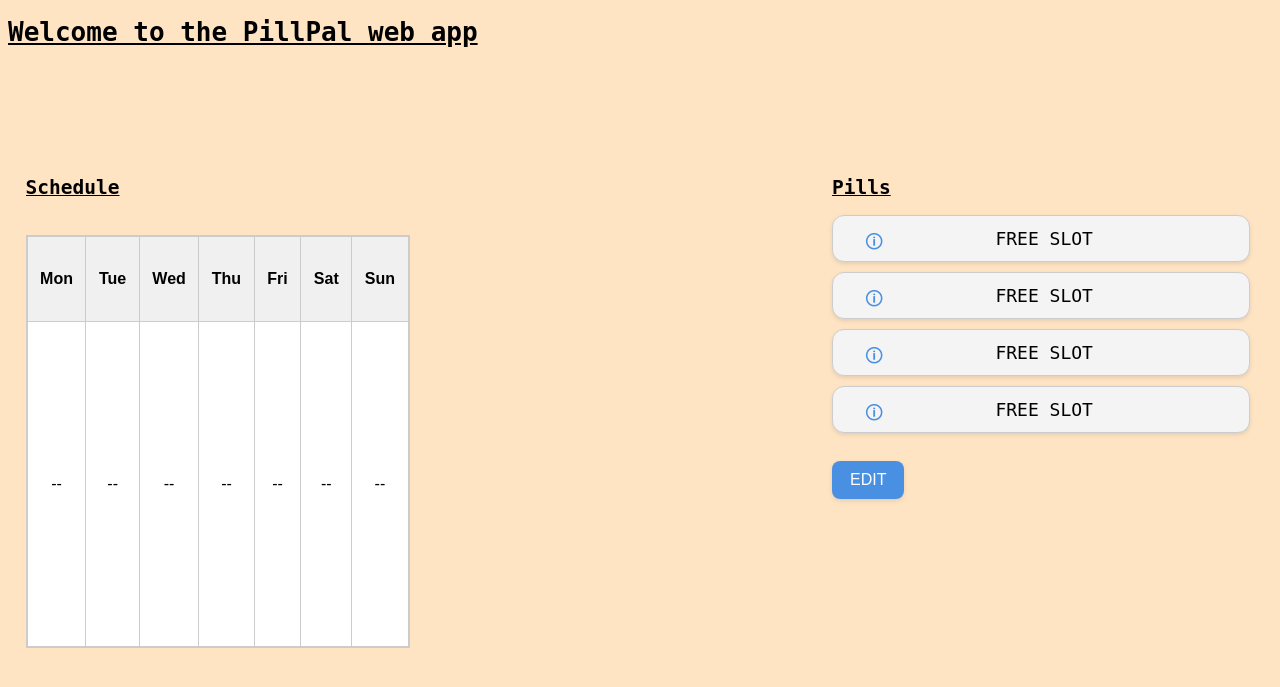
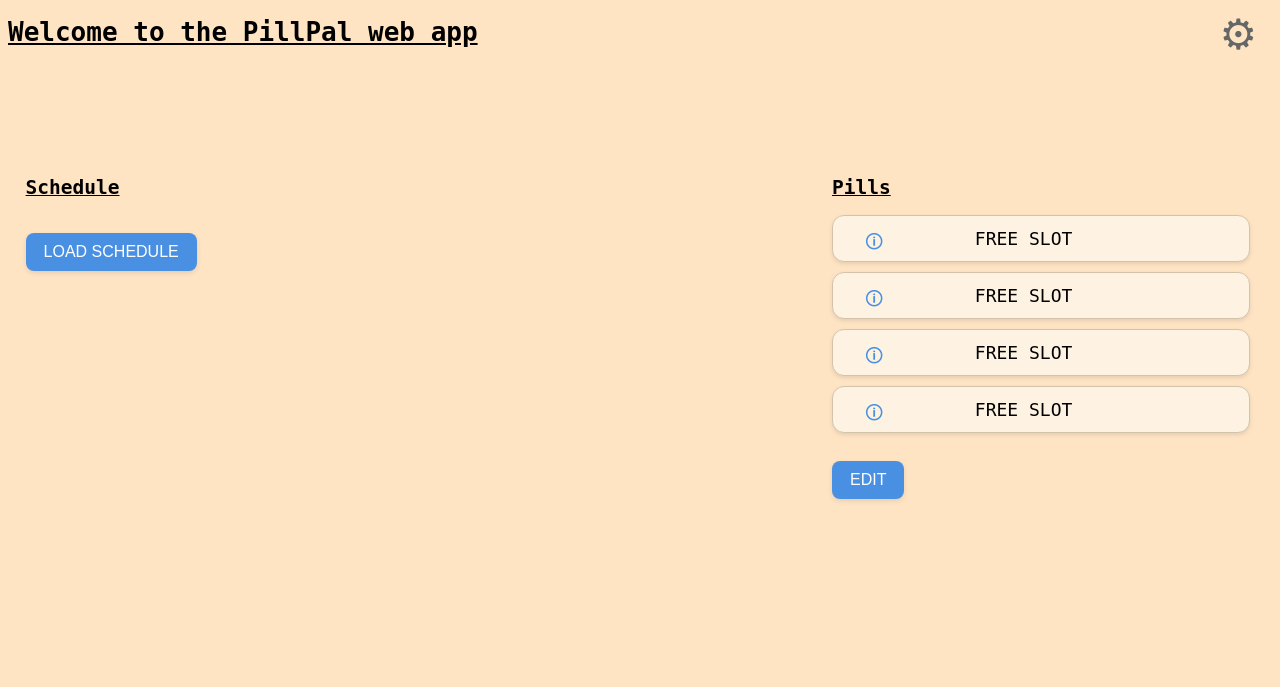
Before and after one commit to GeorgeHurst/pillpal-ui, a Flask app: page /standalone in a window 1280 px wide. Shown: the top 687 px of the page. Run offline with Flask 3, Linux system fonts and the light colour scheme.

Commit message:
fix stuff

```diff
--- a/app.py
+++ b/app.py
@@ -15,11 +15,19 @@ DATA_FILE = 'data.json'
 def login():
     return render_template('login_page.html')
 
+
+
+
+############### STANDALONE ROUTES ###############
 @app.route('/standalone')
 def go_to_standalone():
     return render_template('standalone.html')
 
-@app.route('/loadData', methods=['GET'])
+@app.route('/edit_pill/slot_<slot_id>')
+def edit_pill(slot_id):
+    return render_template('edit_pill.html', slot_id=(int(slot_id)-1))
+
+@app.route('/load_data', methods=['GET'])
 def get_data():
     if not os.path.exists(DATA_FILE):
         return jsonify({})
@@ -27,12 +35,91 @@ def get_data():
         data = json.load(f)
     return jsonify(data)
 
+@app.route('/get_pill_data/<int:slot_id>', methods=['GET'])
+def get_pill_data(slot_id):
+    if not os.path.exists(DATA_FILE):
+        return jsonify({})
+
+    try:
+        with open(DATA_FILE, 'r') as f:
+            data = json.load(f)
+        pills = data.get("pills", [])
+        if slot_id < 0 or slot_id >= len(pills):
+            return jsonify({})
+        pill_data = pills[slot_id]
+        return jsonify(pill_data)
+    except Exception as e:
+        print("Error fetching pill data:", e)
+        return jsonify({}), 500
+
+@app.route('/save_pill/<int:slot_id>', methods=['POST'])
+def save_pill(slot_id):
+    if not os.path.exists(DATA_FILE):
+        return jsonify({'error': 'Data file not found'}), 404
+
+    try:
+        with open(DATA_FILE, 'r') as f:
+            data = json.load(f)
+
+        pills = data.get("pills", [])
+
+        # If list too short, pad it
+        while len(pills) <= slot_id:
+            pills.append({})
+
+        # Update with form data
+        updated_pill = {
+            "name": request.form['name'],
+            "dosePerPill": int(request.form['dosePerPill']),
+            "pillsPerDose": int(request.form['pillsPerDose']),
+            "dosesPerDay": int(request.form['dosesPerDay']),
+            "minHoursBetweenDoses": int(request.form['minHoursBetweenDoses'])
+        }
+
+        pills[slot_id] = updated_pill
+        data["pills"] = pills
+
+        with open(DATA_FILE, 'w') as f:
+            json.dump(data, f, indent=2)
+
+        return go_to_standalone()
+
+    except Exception as e:
+        print("Error saving pill data:", e)
+        return jsonify({'error': 'Failed to save'}), 500
+
+@app.route('/update_pill_data/<int:slot_id>', methods=['POST'])
+def update_pill_data(slot_id):
+    if not os.path.exists(DATA_FILE):
+        return jsonify({'error': 'Data file missing'}), 404
+
+    try:
+        with open(DATA_FILE, 'r') as f:
+            data = json.load(f)
+
+        pills = data.get("pills", [])
+        if slot_id < 0 or slot_id >= len(pills):
+            return jsonify({'error': 'Invalid slot ID'}), 400
+
+        updated_pill = request.get_json()
+        pills[slot_id] = updated_pill
+
+        with open(DATA_FILE, 'w') as f:
+            json.dump(data, f, indent=2)
+
+        return jsonify({'success': True})
+    except Exception as e:
+        print("Error updating pill data:", e)
+        return jsonify({'error': 'Internal error'}), 500
+
 @app.route('/saveData', methods=['POST'])
 def update_data():
     new_data = request.get_json()
     with open(DATA_FILE, 'w') as f:
         json.dump(new_data, f, indent=2)
     return jsonify({'status': 'success'})
+
+#################################################
 
 
 @app.route('/main')
--- a/static/css/standalone.css
+++ b/static/css/standalone.css
@@ -26,8 +26,8 @@ body {
 
 
 .pill_slot {
-    background-color: #f4f4f4;
-    border: 1px solid #ccc;
+    background-color: #fef3e2;
+    border: 1px solid #d3c3ab;
     border-radius: 12px;
     padding: 12px 16px;
     margin: 10px 0;
@@ -35,6 +35,19 @@ body {
     text-align: center;
     box-shadow: 0 2px 4px rgba(0, 0, 0, 0.1);
     width: 100%
+}
+
+.edit_pill_btn {
+    visibility: hidden;
+    background: none;
+    border: none;
+    color: rgb(75, 182, 42);
+    font-size: 18px;
+    font-weight: bold;
+    cursor: pointer;
+    float: right;
+    margin-left: 10px;
+    transition: color 0.2s;
 }
 
 .remove_btn {
@@ -49,6 +62,7 @@ body {
     margin-left: 10px;
     transition: color 0.2s;
 }
+
 
 .info_btn {
     background: none;
@@ -66,6 +80,7 @@ body {
 }
 
 
+#pill_div.editing .edit_pill_btn,
 #pill_div.editing .remove_btn {
     visibility: visible;
 }
@@ -104,19 +119,30 @@ body {
     text-align: center;
     table-layout: fixed;
     margin-top: 20px;
-    border: 2px solid #ccc;
+    border: 2px solid #d3c3ab;
     font-family: sans-serif;
 }
 
 #schedule_div {
-    width: 50vw;
-    overflow: hidden; /* Keeps the div tidy */
+    height: 30vw;
+    /* overflow: hidden; */
 }
 
 .table_wrapper {
-    overflow-x: auto; /* Enables horizontal scroll JUST for the table */
-    width: 100%;
+    overflow: hidden;
+    height: 100%;
 }
+
+.table_wrapper {
+  overflow: auto; /* Enables scrolling */
+  scrollbar-width: none; /* Firefox */
+  -ms-overflow-style: none; /* IE and Edge */
+}
+
+.table_wrapper::-webkit-scrollbar {
+  display: none; /* Chrome, Safari, newer Edge */
+}
+
 
 .schedule_table {
     width: max-content; /* Allows the table to expand naturally */
@@ -124,25 +150,25 @@ body {
     text-align: center;
     table-layout: fixed;
     margin-top: 20px;
-    border: 2px solid #ccc;
+    border: 2px solid #d3c3ab;
     font-family: sans-serif;
 }
 
 .schedule_table th,
 .schedule_table td {
-    border: 1px solid #ccc;
+    border: 1px solid #d3c3ab;
     padding: 12px;
     height: 60px;
-    width: 120px;
+    width: 180px;
 }
 
 .schedule_table th {
-    background-color: #f0f0f0;
+    background-color: #fef3e2;
     font-weight: bold;
 }
 
 .schedule_table .slot {
-    background-color: #fff;
+    background-color: #fef3e2;
     transition: background-color 0.2s;
     height: 300px;
 }
@@ -151,3 +177,16 @@ body {
     background-color: #e6f0ff;
     cursor: pointer;
 }
+
+.settings {
+    background: none;
+    border: none;
+    color: #656666;
+    position: fixed;
+    top: 0%;
+    right: 1%;
+    font-size: 42px;
+    margin: 0 0 0 0;
+    padding: 10px 10px 10px 10px;
+    box-shadow: none;
+}
--- a/static/js/standalone.js
+++ b/static/js/standalone.js
@@ -1,5 +1,6 @@
+var data;
+
 function generateSchedule(data) {
-
     const toMinutes = (timeStr) => {
         const [h, m] = timeStr.split(":").map(Number);
         return h * 60 + m;
@@ -28,37 +29,42 @@ function generateSchedule(data) {
         } = pill;
 
         const minInterval = minHoursBetweenDoses * 60;
-        const spacing = totalActiveMinutes / dosesPerDay;
+        const requiredTime = minInterval * (dosesPerDay - 1);
 
-        // Check if schedule is impossible for this pill
-        if (spacing < minInterval) {
+        // Human-friendly time format
+        const readableRequiredTime = requiredTime >= 60
+            ? `${(requiredTime / 60).toFixed(1)} hour${requiredTime >= 120 ? 's' : ''}`
+            : `${requiredTime} minute${requiredTime > 1 ? 's' : ''}`;
+
+        if (requiredTime > totalActiveMinutes) {
             skippedPills.push({
                 name,
-                reason: `Not enough active time (${totalActiveMinutes} mins) to fit ${dosesPerDay} doses with minimum ${minInterval} mins between doses.`
+                reason: `Need ${readableRequiredTime} between ${dosesPerDay} doses, but only ${totalActiveMinutes} minutes available.`
             });
-            continue; // Skip this pill
+            continue;
         }
 
+        // Schedule doses starting at active period start, spaced by minInterval
         let currentTime = start;
         for (let i = 0; i < dosesPerDay; i++) {
             if (currentTime > end) break;
 
             allDoses.push({
-                time: Math.round(currentTime),
+                time: currentTime,
                 pill: name,
                 amount: pillsPerDose
             });
 
-            currentTime += Math.max(minInterval, spacing);
+            currentTime += minInterval;
         }
     }
 
-    // Sort all doses by time
+    // Sort doses chronologically
     allDoses.sort((a, b) => a.time - b.time);
 
-    // Group doses that are within 10 minutes
+    // Group doses within timeThreshold minutes
+    const groupedSchedule = [];
     const timeThreshold = 10;
-    const groupedSchedule = [];
 
     for (const dose of allDoses) {
         const lastGroup = groupedSchedule[groupedSchedule.length - 1];
@@ -90,14 +96,18 @@ function generateSchedule(data) {
         })),
         skippedPills
     };
-
 }
 
 
-function getData() {
-    fetch('http://localhost:5000/loadData')
+function loadData() {
+    fetch('http://localhost:5000/load_data')
     .then(response => response.json())
-    .then(data => {fillSlots(data)/*; return data <-- does this work*/});
+    .then(data => {getData(data)});
+}
+
+
+function getData(_data) {
+   data = _data;
 }
 
 document.addEventListener('DOMContentLoaded', () => {
@@ -110,32 +120,94 @@ document.addEventListener('DOMContentLoaded', () => {
 
     });
 
-    getData();
+    loadData();
+    fillSlots(data);
+
 
     // This needs to be made specific for each info button
     document.querySelectorAll('.info_btn').forEach(btn => {
         btn.addEventListener('click', () => {
-            alert('Info: This is your pill information.');
+            let id = btn.id[btn.id.length - 1];
+            alert(`Pill Name: ${capitaliseFirstLetter(data.pills[id].name)}\nDose per pill: ${data.pills[id].dosePerPill}mg\nPills per dose: ${data.pills[id].pillsPerDose}\nDoses per day: ${data.pills[id].dosesPerDay}\nMin time between doses: ${data.pills[id].minHoursBetweenDoses}hrs`);
+
         });
     });
 
+    document.querySelectorAll('.edit_pill_btn').forEach(btn => {
+        btn.addEventListener('click', () => {
+            let id = btn.id[btn.id.length - 1];
+            window.location = "/edit_pill/slot_" + (parseInt(id)+1);
+        });
+    });
+
+
+    // Loop through pill slots
+    for (let i = 0; i < 4; i++) {
+        const removeBtn = document.getElementById(`remove_pill_slot${i}`);
+        const span = document.getElementById(`pill_span${i}`);
+
+        if (removeBtn) {
+            removeBtn.addEventListener('click', () => {
+                console.log(`Clearing slot ${i}`);
+                const clearedData = {};
+
+                fetch(`/update_pill_data/${i}`, {
+                    method: 'POST',
+                    headers: {
+                        'Content-Type': 'application/json'
+                    },
+                    body: JSON.stringify(clearedData)
+                })
+                .then(response => response.json())
+                .then(result => {
+                    if (result.success) {
+                        loadData();
+                        console.log(`Slot ${i} cleared successfully`);
+                    } else {
+                        console.error("Remove failed:", result.error);
+                    }
+                })
+                .catch(err => console.error("Network error:", err));
+            });
+        }
+    }
+
+
+    document.getElementById('update_schedule_btn').addEventListener('click', () => {
+        loadData();
+        const schedule = generateSchedule(data);
+        const scheduleDiv = document.getElementById('schedule_div');
+
+        // Clear existing schedule
+        scheduleDiv.innerHTML = '<h2>Schedule</h2><button id="update_schedule_btn" class="button">UPDATE</button><div class="table_wrapper"><table class="schedule_table"><thead><tr><th>Time</th><th>Pills</th></tr></thead><tbody></tbody></table></div>';
+
+        const tbody = scheduleDiv.querySelector('tbody');
+
+        // Populate new schedule
+        schedule.schedule.forEach(entry => {
+            const row = document.createElement('tr');
+            row.innerHTML = `<td>${entry.time}</td><td>${entry.pills.map(p => `${capitaliseFirstLetter(p.name)} (${p.amount})`).join(', ')}</td>`;
+            tbody.appendChild(row);
+        });
+
+        // Handle skipped pills
+        if (schedule.skippedPills.length > 0) {
+            const skippedDiv = document.createElement('div');
+            skippedDiv.className = 'skipped_pills';
+            skippedDiv.innerHTML = '<h3>Skipped Pills</h3>';
+            skippedDiv.innerHTML += '<ul>' + schedule.skippedPills.map(p => `<li>${p.name}: ${p.reason}</li>`).join('') + '</ul>';
+            scheduleDiv.appendChild(skippedDiv);
+        }
+    });
 })
 
+
 function fillSlots(data) {
-
-    const slots = [
-        document.getElementById('pill_span1'),
-        document.getElementById('pill_span2'),
-        document.getElementById('pill_span3'),
-        document.getElementById('pill_span4')
-    ]
-
-    for (const slot in slots) {
-        slots[slot].innerText = (data.pills[slot].name) ? capitaliseFirstLetter(data.pills[slot].name) : "FREE SLOT"
+    for (const pillIndex in data.pills) {
+        let name = data.pills[pillIndex].name;
+        document.getElementById(`pill_span${pillIndex}`).innerText = (name) ? capitaliseFirstLetter(name) : "FREE SLOT";
     }
-
 }
-
 
 function capitaliseFirstLetter(val) {
     return String(val).charAt(0).toUpperCase() + String(val).slice(1);
--- a/templates/standalone.html
+++ b/templates/standalone.html
@@ -9,62 +9,45 @@
 </head>
 <body>
     <h1 class="title">Welcome to the PillPal web app</h1>
+    <button class="settings">⚙</button>
 
     <div id="schedule_div">
         <h2>Schedule</h2>
+        <button id="update_schedule_btn" class="button">LOAD SCHEDULE</button>
         <div class="table_wrapper">
-            <table class="schedule_table">
-                <thead>
-                    <tr>
-                        <th>Mon</th>
-                        <th>Tue</th>
-                        <th>Wed</th>
-                        <th>Thu</th>
-                        <th>Fri</th>
-                        <th>Sat</th>
-                        <th>Sun</th>
-                    </tr>
-                </thead>
-                <tbody>
-                    <tr>
-                        <td class="slot">--</td>
-                        <td class="slot">--</td>
-                        <td class="slot">--</td>
-                        <td class="slot">--</td>
-                        <td class="slot">--</td>
-                        <td class="slot">--</td>
-                        <td class="slot">--</td>
-                    </tr>
-                </tbody>
-            </table>
+            <table class="schedule_table"></table>
         </div>
     </div>
 
     <div id="pill_div">
         <h2>Pills</h2>
-        <p id="pill_slot1" class="pill_slot">
+        <div id="pill_slot0" class="pill_slot">
+            <button id="info_btn0" class="info_btn" title="Click to see pill information">🛈</button>
+            <span id="pill_span0">FREE SLOT</span>
+            <button id="remove_pill_slot0" class="remove_btn" title = "Click to remove pill">X</button>
+            <button id="edit_pill0" class="edit_pill_btn" title="Click to edit pill information">🖉</button>
+        </div>
+
+        <div id="pill_slot1" class="pill_slot">
             <button id="info_btn1" class="info_btn" title="Click to see pill information">🛈</button>
             <span id="pill_span1">FREE SLOT</span>
             <button id="remove_pill_slot1" class="remove_btn" title = "Click to remove pill">X</button>
-        </p>
+            <button id="edit_pill1" class="edit_pill_btn" title="Click to edit pill information">🖉</button>
+        </div>
 
-        <p id="pill_slot2" class="pill_slot">
+        <div id="pill_slot2" class="pill_slot">
             <button id="info_btn2" class="info_btn" title="Click to see pill information">🛈</button>
             <span id="pill_span2">FREE SLOT</span>
             <button id="remove_pill_slot2" class="remove_btn" title = "Click to remove pill">X</button>
-        </p>
+            <button id="edit_pill2" class="edit_pill_btn" title="Click to edit pill information">🖉</button>
+        </div>
 
-        <p id="pill_slot3" class="pill_slot">
+        <div id="pill_slot3" class="pill_slot">
             <button id="info_btn3" class="info_btn" title="Click to see pill information">🛈</button>
             <span id="pill_span3">FREE SLOT</span>
             <button id="remove_pill_slot3" class="remove_btn" title = "Click to remove pill">X</button>
-        </p>
-
-        <p id="pill_slot4" class="pill_slot">
-            <button id="info_btn4" class="info_btn" title="Click to see pill information">🛈</button>
-            <span id="pill_span4">FREE SLOT</span>
-            <button id="remove_pill_slot4" class="remove_btn" title = "Click to remove pill">X</button>
-        </p>
+            <button id="edit_pill3" class="edit_pill_btn" title="Click to edit pill information">🖉</button>
+        </div>
 
         <button id="edit_btn" class="button">EDIT</button>
     </div>
@@ -72,5 +55,5 @@
 
 
     <script src="../static/js/standalone.js"></script>
+    </html>
 </body>
-</html>
```
Also changed, not shown: data copy.json (added, +38 -0 lines), data.json (+6 -8 lines), static/css/edit_pill.css (added, +59 -0 lines), static/js/edit_pill.js (added, +27 -0 lines), templates/edit_pill.html (added, +42 -0 lines), templates/wrong.html (deleted, +0 -12 lines), test.html (deleted, +0 -11 lines).
